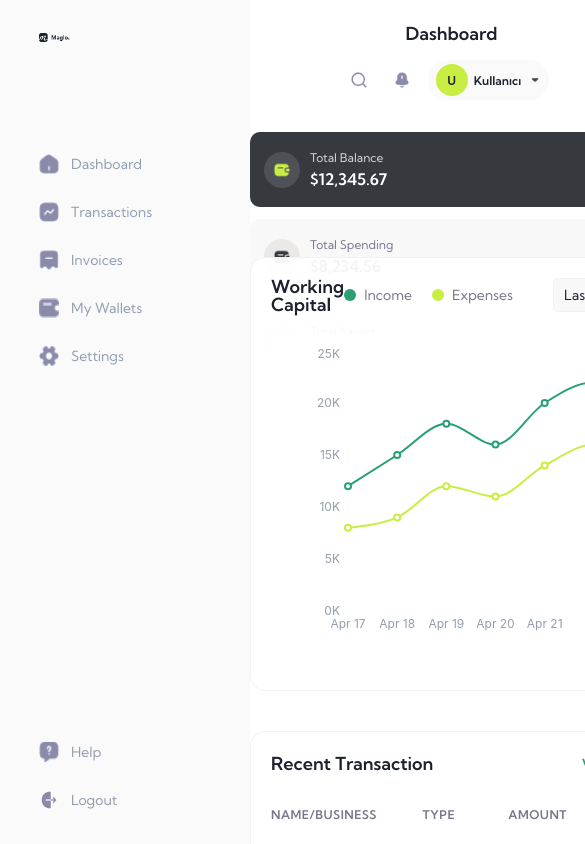
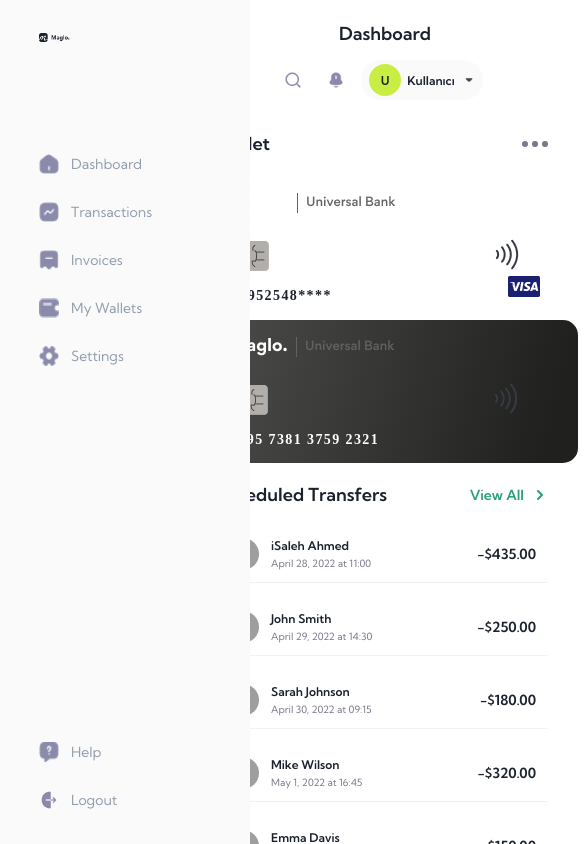
Before and after one commit to ilaydaozdemir/maglo, a React (Create React App) app: page /dashboard in a window 390 px wide. Shown: the top 844 px of the page, 585 px wide, since content can reach past the window. Built offline with nearby package versions, Linux system fonts and the light colour scheme; grey boxes are pictures that could not be loaded.

Commit message:
update folders by responsive design

```diff
--- a/src/components/Wallet/Wallet.module.css
+++ b/src/components/Wallet/Wallet.module.css
@@ -202,3 +202,82 @@
   font-size: 16px;
   color: var(--color-text-primary);
 }
+
+/* Responsive Design */
+@media (max-width: 1200px) {
+  .cardsContainer {
+    width: 100%;
+    max-width: 354px;
+  }
+
+  .firstCard,
+  .secondCard {
+    width: 100%;
+    max-width: 354px;
+  }
+
+  .secondCard {
+    max-width: 324px;
+  }
+}
+
+@media (max-width: 768px) {
+  .cardsContainer {
+    width: 100%;
+    height: auto;
+  }
+
+  .firstCard {
+    position: relative;
+    top: 0;
+    left: 0;
+    width: 100%;
+    height: auto;
+    margin-bottom: 20px;
+  }
+
+  .secondCard {
+    position: relative;
+    top: 0;
+    left: 0;
+    width: 100%;
+    height: auto;
+  }
+
+  .scheduledSection {
+    margin-top: 20px;
+  }
+}
+
+@media (max-width: 576px) {
+  .firstCard,
+  .secondCard {
+    padding: 15px;
+  }
+
+  .cardNumber,
+  .secondCardNumber {
+    font-size: 14px;
+  }
+
+  .transferItem {
+    padding: 12px;
+  }
+
+  .avatar {
+    width: 32px;
+    height: 32px;
+  }
+
+  .transferName {
+    font-size: 12px;
+  }
+
+  .transferDate {
+    font-size: 10px;
+  }
+
+  .transferAmount {
+    font-size: 14px;
+  }
+}
--- a/src/pages/Dashboard/Dashboard.module.css
+++ b/src/pages/Dashboard/Dashboard.module.css
@@ -162,6 +162,70 @@
   margin-left: 40px;
 }
 
+/* Responsive Design */
+@media (max-width: 1200px) {
+  .dashboardLayout {
+    grid-template-columns: 1fr;
+    margin-left: 20px;
+    gap: 20px;
+  }
+
+  .rightSection {
+    order: -1;
+  }
+}
+
+@media (max-width: 768px) {
+  .dashboardLayout {
+    margin-left: 10px;
+    gap: 15px;
+  }
+
+  .cardsGrid {
+    grid-template-columns: 1fr;
+    gap: 15px;
+  }
+
+  .chartSection {
+    padding: 15px;
+  }
+
+  .chartHeader {
+    flex-direction: column;
+    align-items: flex-start;
+    gap: 15px;
+  }
+
+  .chartHeaderRight {
+    width: 100%;
+    justify-content: space-between;
+  }
+}
+
+@media (max-width: 576px) {
+  .dashboardLayout {
+    margin-left: 5px;
+    gap: 10px;
+  }
+
+  .cardsGrid {
+    gap: 10px;
+  }
+
+  .chartSection {
+    padding: 10px;
+  }
+
+  .chartTitle {
+    font-size: 16px;
+  }
+
+  .chartLegend {
+    flex-direction: column;
+    gap: 10px;
+  }
+}
+
 .leftSection {
   display: flex;
   flex-direction: column;
@@ -271,6 +335,23 @@
   grid-template-columns: repeat(3, 1fr);
   gap: 20px;
   height: 105px;
+}
+
+/* Cards Grid Responsive */
+@media (max-width: 992px) {
+  .cardsGrid {
+    grid-template-columns: repeat(2, 1fr);
+    gap: 15px;
+    height: auto;
+  }
+}
+
+@media (max-width: 768px) {
+  .cardsGrid {
+    grid-template-columns: 1fr;
+    gap: 15px;
+    height: auto;
+  }
 }
 
 
```
